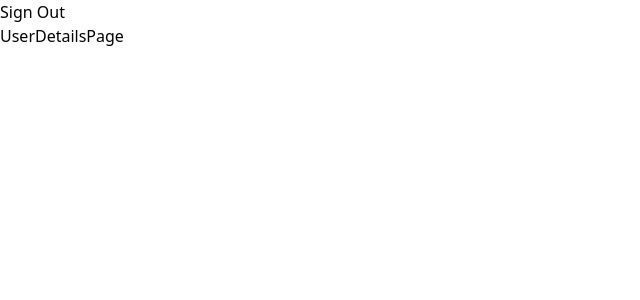
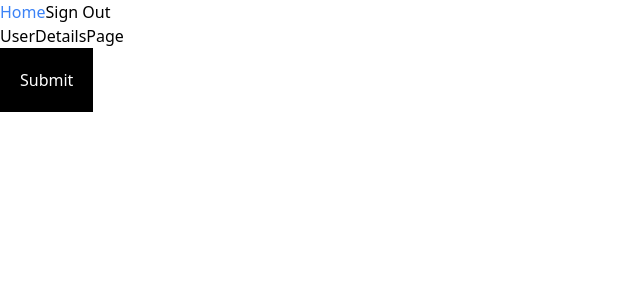
Before and after one commit to anmoljhamb/bharat-beyond-boxes, a React (Vite) app in the folder client/: page /user-details in a window 1280 px wide. Shown: the top 300 px of the page, without its empty margins (0-640 px from the left). Built offline with nearby package versions, Linux system fonts and the light colour scheme; no server answers; the database is empty; sample sign-in values are in the browser's storage.

Commit message:
Fix the user details flow, and added the option to redirect user to the user details page.

```diff
--- a/client/src/components/Navbar.tsx
+++ b/client/src/components/Navbar.tsx
@@ -7,6 +7,7 @@ const Navbar = () => {
   return (
     <>
       <nav>
+        <NavbarLink text="Home" url="/" />
         {!auth.isSignedIn() && <NavbarLink text="Sign In" url="/signin" />}
         {auth.isSignedIn() && <button onClick={auth.signOut}>Sign Out</button>}
       </nav>
--- a/client/src/components/ProtectedRoute.tsx
+++ b/client/src/components/ProtectedRoute.tsx
@@ -8,7 +8,7 @@ type Props = {
 
 const ProtectedElement = (props: Props) => {
   const auth = useAuth();
-  if (auth.currentUser) return <>{props.protectedElement}</>;
+  if (auth.isSignedIn()) return <>{props.protectedElement}</>;
   return <>{props.unprotectedElement}</>;
 };
 
--- a/client/src/pages/HomePage.tsx
+++ b/client/src/pages/HomePage.tsx
@@ -2,12 +2,14 @@ import { useEffect } from "react";
 import { useAuth } from "../contexts";
 import { showMessage } from "../utils";
 import { useNavigate } from "react-router-dom";
+import { BUserDetails } from "../types";
 
 const HomePage = () => {
   const auth = useAuth();
   const navigate = useNavigate();
 
   useEffect(() => {
+    console.log(auth.userDetails);
     if (auth.userDetails) {
       return;
     }
@@ -20,6 +22,17 @@ const HomePage = () => {
       <h1>HomePage</h1>
       <p>Hello, {auth.currentUser!.displayName}</p>
       <p>{auth.currentUser!.email}</p>
+      {auth.userDetails && (
+        <ul>
+          {Object.keys(auth.userDetails!).map((key) => {
+            return (
+              <li key={key}>
+                {key}: {`${auth.userDetails![key as keyof BUserDetails]}`}
+              </li>
+            );
+          })}
+        </ul>
+      )}
     </>
   );
 };
--- a/client/src/pages/UserDetailsPage.tsx
+++ b/client/src/pages/UserDetailsPage.tsx
@@ -1,5 +1,50 @@
+import { FormEvent, useState } from "react";
+import { BUserDetails } from "../types";
+import { collection, doc, setDoc } from "firebase/firestore";
+import { useAuth } from "../contexts";
+import { db } from "../firebase";
+
 const UserDetailsPage = () => {
-  return <div>UserDetailsPage</div>;
+  const auth = useAuth();
+  const [isLoading, setIsLoading] = useState<boolean>(false);
+
+  const handleOnSubmit = async (e: FormEvent<HTMLFormElement>) => {
+    e.preventDefault();
+    setIsLoading(true);
+    try {
+      const dummyUserData: BUserDetails = {
+        dob: "29/08/2002",
+        role: "host",
+        gender: "m",
+        nationality: "india",
+        phoneNumber: "+918700619766",
+        isVerified: false,
+      } satisfies BUserDetails;
+      await setDoc(
+        doc(db, "userDetails", auth.currentUser!.uid),
+        dummyUserData,
+      );
+      auth.setUserDetails(dummyUserData);
+    } catch (error) {
+      console.error(error);
+    }
+    setIsLoading(false);
+  };
+
+  return (
+    <>
+      <div>UserDetailsPage</div>
+      <form onSubmit={handleOnSubmit}>
+        <button
+          disabled={isLoading}
+          className="bg-black text-white p-5 disabled:opacity-50"
+          type="submit"
+        >
+          Submit
+        </button>
+      </form>
+    </>
+  );
 };
 
 export default UserDetailsPage;
--- a/client/src/providers/AuthProvider.tsx
+++ b/client/src/providers/AuthProvider.tsx
@@ -1,23 +1,24 @@
 import React, { useEffect, useState } from "react";
 import { AuthContext } from "../contexts/AuthContext";
-import { auth, provider } from "../firebase";
+import { auth, db, provider } from "../firebase";
 import { User, signInWithPopup } from "firebase/auth";
 import { FirebaseError } from "firebase/app";
 import { BUserDetails } from "../types";
 import LoadingPage from "../pages/LoadingPage";
+import { doc, getDoc } from "firebase/firestore";
 
 type Props = {
   children: React.ReactNode;
 };
 
 const AuthProvider = (props: Props) => {
-  // const [isSignedIn, setIsSignedIn] = useState<boolean>(false);
   const [firebaseLoading, setFirebaseLoading] = useState<boolean>(true);
+  const [firestoreLoading, setFirestoreLoading] = useState<boolean>(true);
   const [isLoading, setIsLoading] = useState<boolean>(false);
   const [currentUser, setCurrentUser] = useState<User | null>(null);
   const [userDetails, setUserDetails] = useState<BUserDetails | null>(null);
 
-  const loading = firebaseLoading;
+  const loading = firebaseLoading || firestoreLoading;
 
   useEffect(() => {
     const unsub = auth.onAuthStateChanged((user) => {
@@ -30,11 +31,21 @@ const AuthProvider = (props: Props) => {
 
   useEffect(() => {
     if (!currentUser) {
+      if (!firebaseLoading) setFirestoreLoading(false);
       return;
     }
-    // fetch the user details
-    setUserDetails(null);
-  }, [currentUser]);
+    const fetch = async () => {
+      const docRef = doc(db, "userDetails", currentUser.uid);
+      const docSnap = await getDoc(docRef);
+      if (docSnap.exists()) {
+        setUserDetails(docSnap.data() as BUserDetails);
+      } else {
+        setUserDetails(null);
+      }
+      setFirestoreLoading(false);
+    };
+    fetch();
+  }, [currentUser, firebaseLoading]);
 
   async function signOut(): Promise<void> {
     setIsLoading(true);
@@ -67,6 +78,7 @@ const AuthProvider = (props: Props) => {
         value={{
           isSignedIn,
           userDetails,
+          setUserDetails,
           signOut,
           signIn,
           isLoading,
```
Also changed, not shown: client/src/types.ts (+11 -1 lines).
